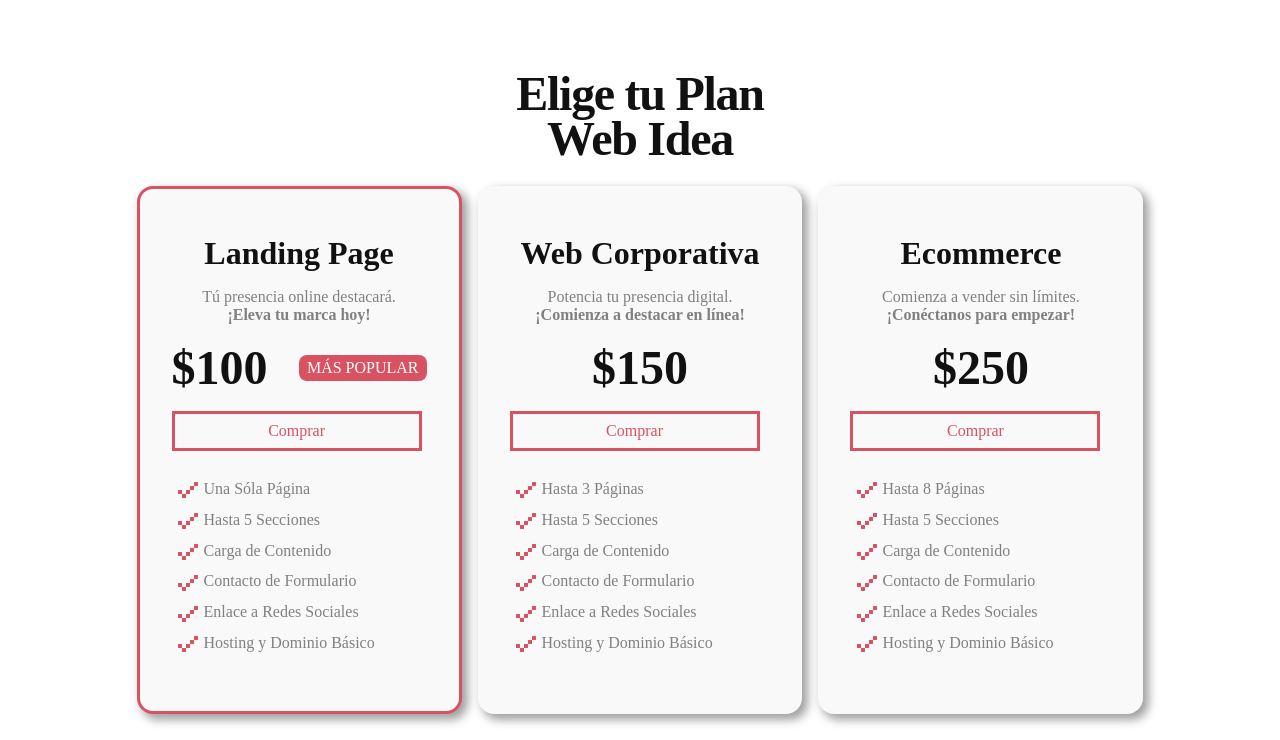
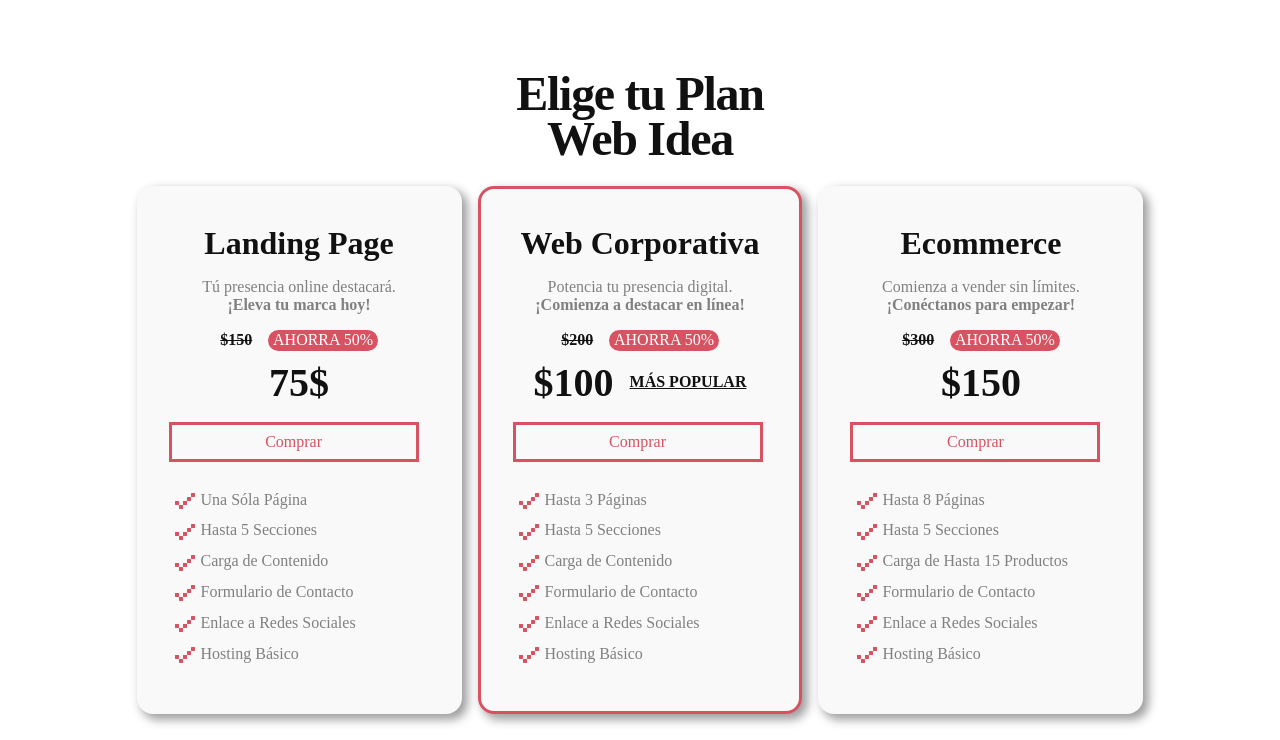
Before and after one commit to Yus05/borrador_agency, a plain HTML site: page index.html in a window 1280 px wide. Shown: the part 2441-3181 px from the top of the page. Drawn offline with Linux system fonts and the light colour scheme; a web font is replaced by a local one.

Commit message:
precios actualizados

```diff
--- a/index.html
+++ b/index.html
@@ -29,7 +29,7 @@
     <meta name="theme-color" content="#ffffff">
     <title>Diseño de páginas web en Caracas</title>
 </head>
-<body>
+<body id="inicio">
   <!-- OJO: Aqui se encuentra el div que contiene el menu de mobile, se ubico aqui porque al darle posicionamiento fijo, quiero que las coordenadas iniciales sean 0,0, no quiero colocarlo encima dentro del header porque queda debajo del menu para desktop, y el menu desktop debe ser obligao hijo del body para que pueda ser stiky.-->
   <div class="menu-mobile">
     <div class="menu__canvas"></div>
@@ -37,7 +37,7 @@
     <label class="off-canvas-burger"></label>
     <nav class="off-canvas-menu">
         <div class="off-canvas-menu-container">
-            <a href="#" class="off-canvas-link">Inicio</a>
+            <a href="#inicio" class="off-canvas-link">Inicio</a>
             <a href="#servicios" class="off-canvas-link">Servicios</a>
             <a href="#proyectos" class="off-canvas-link">Proyectos</a>
             <a href="#planes" class="off-canvas-link">Planes</a>
@@ -47,14 +47,14 @@
     </nav>
   </div>
     <!-- Este div contiene el menu, esta en por fuera del div header porque necesito que sea hijo directo del body para aplciar position sticky con respecto a toda la web -->
-    <div class="header__top">
-        <a href="#">
+    <div class="header__top" id="inicio">
+        <a href="#inicio">
             <div class="header__top-logo">
             </div>
         </a>
         <div class="menu-desktop">
             <ul>
-                <li><a href="#" class="ancla-inicio">Inicio</a></li>
+                <li><a href="#inicio" class="ancla-inicio">Inicio</a></li>
                 <li><a href="#servicios">Servicios</a></li>
                 <li><a href="#proyectos">Proyectos</a></li>
                 <li><a href="#planes">Planes</a></li>
@@ -65,8 +65,8 @@
     </div>
 
 <!-- Aqui empezamos con la seccion del header a partir de la hero-image. -->
-    <header class="header">
-        <a href="https://wa.link/vbsr5t">
+    <header class="header" >
+            <a href="https://wa.link/vbsr5t" target="_blank">
           <div class="whatsapp__icon"></div>
         </a>
         <div class="header__bottom">
@@ -139,9 +139,8 @@
             </div>
         </div>
 
-        <!-- ***  -->
+        <!-- Portfolio  -->
         <div class="portfolio" id="proyectos">
-
             <div class="portfolio__title">
                 <h2>PORTAFOLIO:</h2>
             </div>
@@ -162,64 +161,85 @@
             </div>
         </div>
 
-        <!-- ***  -->
-        <!-- <p>Hacemos sitios web impactantes y personalizados. Diseñamos experiencias digitales modernas y responsivas para destacar tu compañía, negocio, marca, servicio o producto.</p> -->
-        <!-- ***  -->
-
-
-
+        <!-- Planes -->
         <section class="planes" id="planes">
             <div class="planes__title">
                 <h2>Elige tu Plan Web Idea</h2>
             </div>
-
+            <!-- Contenedor de las 3 cards -->
             <div class="planes__cards">
-                <div class="card card__best-seller">
+                <!-- card 1 -->
+                <div class="card">
                     <h3 class="planes__cards-title">Landing Page</h3>
-                    <p> Tú presencia online destacará.<br> <strong>¡Eleva tu marca hoy!</strong></p>
-                    <div class="card__popular">
-                        <h3 class="card__prices-title">$100</h3>
-                        <p>MÁS POPULAR</p>
+                    <p class="planes__cards-text"> Tú presencia online destacará.<br> <strong>¡Eleva tu marca hoy!</strong></p>
+                    <div class="planes__prices">
+                      <div class="planes__prices-promo">
+                        <h3>$150</h3>
+                        <p class="planes__prices-promo-text">AHORRA 50%</p>
+                      </div>
+                      <!-- En el siguiente div mantengo los mismo estilos de la card popular para en caso de algun cambio, solo agrego el p de "mas popular" y la clase respectiva a la card y listo -->
+                      <div class="planes__prices-popular">
+                        <h3>75$</h3>
+                      </div>
                     </div>
                     <a href="https://wa.link/vbsr5t" target="_blank">Comprar</a>
                     <ul class="card__list">
                         <li class="card__list-items">Una Sóla Página</li>
                         <li class="card__list-items">Hasta 5 Secciones</li>
                         <li class="card__list-items">Carga de Contenido</li>
-                        <li class="card__list-items">Contacto de Formulario</li>
+                        <li class="card__list-items">Formulario de Contacto</li>
                         <li class="card__list-items">Enlace a Redes Sociales</li>
-                        <li class="card__list-items">Hosting y Dominio Básico</li>
+                        <li class="card__list-items">Hosting Básico</li>
                     </ul>
                 </div>
 
-                <div class="card">
+                <!-- card 2 -->
+                <div class="card card__best-seller">
                     <h3 class="planes__cards-title">Web Corporativa</h3>
-                    <p>Potencia tu presencia digital. <br><strong>¡Comienza a destacar en línea!</strong></p>
-                    <h3 class="card__prices-title">$150</h3>
+                    <p class="planes__cards-text">Potencia tu presencia digital. <br><strong>¡Comienza a destacar en línea!</strong></p>
+                    <div class="planes__prices">
+                      <div class="planes__prices-promo">
+                        <h3>$200</h3>
+                        <p class="planes__prices-promo-text">AHORRA 50%</p>
+                      </div>
+                      <div class="planes__prices-popular">
+                        <h3>$100</h3>
+                        <p>MÁS POPULAR</p>
+                      </div>
+                    </div>
                     <a href="https://wa.link/vbsr5t" target="_blank">Comprar</a>
                     <ul class="card__list">
                         <li class="card__list-items">Hasta 3 Páginas</li>
                         <li class="card__list-items">Hasta 5 Secciones</li>
                         <li class="card__list-items">Carga de Contenido</li>
-                        <li class="card__list-items">Contacto de Formulario</li>
+                        <li class="card__list-items">Formulario de Contacto</li>
                         <li class="card__list-items">Enlace a Redes Sociales</li>
-                        <li class="card__list-items">Hosting y Dominio Básico</li>
+                        <li class="card__list-items">Hosting Básico</li>
                     </ul>
                 </div>
 
+                <!-- card 3 -->
                 <div class="card">
                     <h3 class="planes__cards-title">Ecommerce</h3>
-                    <p>Comienza a vender sin límites. <br><strong>¡Conéctanos para empezar!</strong></p>
-                    <h3 class="card__prices-title">$250</h3>
-
+                    <p class="planes__cards-text">Comienza a vender sin límites. <br><strong>¡Conéctanos para empezar!</strong></p>
+                    <div class="planes__prices">
+                      <div class="planes__prices-promo">
+                        <h3 class="card__prices-title">$300</h3>
+                        <p class="planes__prices-promo-text">AHORRA 50%</p>
+                      </div>
+                      <!-- En el siguiente div mantengo los mismo estilos de la card popular para en caso de algun cambio, solo agrego el p de "mas popular" y la clase respectiva a la card y listo -->
+                      <div class="planes__prices-popular">
+                        <h3>$150</h3>
+                      </div>
+                    </div>
                     <a href="https://wa.link/vbsr5t" target="_blank">Comprar</a>
                     <ul class="card__list">
                         <li class="card__list-items">Hasta 8 Páginas</li>
                         <li class="card__list-items">Hasta 5 Secciones</li>
-                        <li class="card__list-items">Carga de Contenido</li>
-                        <li class="card__list-items">Contacto de Formulario</li>
+                        <li class="card__list-items">Carga de Hasta 15 Productos</li>
+                        <li class="card__list-items">Formulario de Contacto</li>
                         <li class="card__list-items">Enlace a Redes Sociales</li>
-                        <li class="card__list-items">Hosting y Dominio Básico</li>
+                        <li class="card__list-items">Hosting Básico</li>
                     </ul>
                 </div>
             </div>
--- a/styles/styles.css
+++ b/styles/styles.css
@@ -144,7 +144,7 @@ a{
     align-items: center;
     text-align: center;
     transition: transform 500ms ease-in-out;
-    transform: translate(0, -100%);
+    transform: translate(0, -150%);
 }
 /* Estilos al contenedor */
 .off-canvas-menu-container{
@@ -365,8 +365,7 @@ a{
   background-position: center;
   background-repeat: no-repeat;
   background-size: contain;
-  border-radius: 1.5rem;
-  box-shadow: .3rem .3rem .6rem .06rem var(--color-shadow);
+  box-shadow: .3rem .3rem .9rem .06rem var(--color-shadow);
 }
 .portfolio__webs-furniture{
   background-image: url(/assets/images/webs__portfolio/furniture__web.webp);
@@ -378,7 +377,7 @@ a{
   background-image: url(/assets/images/webs__portfolio/minimalist__web.webp);
 }
 .portfolio__webs-appblue{
-  background-image: url(/assets/images/webs__portfolio/factory-app__web.webp);
+  background-image: url(/assets/images/webs__portfolio/factory__web.webp);
 }
 /*
 **************
@@ -429,10 +428,47 @@ a{
 .planes__cards-title{
   font-size: 2rem;
 }
+.planes__prices{
+  display: flex;
+  flex-direction: column;
+  gap: .5rem;
+  justify-content: center;
+  align-items: center;
+}
+.planes__prices-promo,
+.planes__prices-popular{
+  display: flex;
+  flex-direction: row;
+  justify-content: center;
+  align-items: center;
+  gap: 1rem;
+}
+.planes__prices-promo h3{
+  font-size: 1rem;
+  text-decoration: line-through;
+}
+.planes__prices-promo-text{
+  background-color: #D85262;
+  color: #FFF;
+  border-radius: 1.5rem;
+  padding: .1rem .3rem;
+}
+.planes__prices-popular h3{
+  font-size: 2.5rem;
+}
+.planes__prices-popular p{
+  font-weight: bold;
+  text-decoration: underline;
+}
+
+
+
 .card__prices-title{
   font-size: 3rem;
+  font-size: 2rem;
+  text-decoration:line-through;
 }
-.card p{
+.planes__cards-text{
     color: var(--color-gray);
 }
 .card a{
@@ -474,16 +510,17 @@ a{
     display: flex;
     flex-direction: row;
     align-items: center;
-    justify-content: space-between;
+    justify-content: center;
+    gap: .5rem;
 }
 /* Estilos al texto "mas popular" */
 .card__popular p{
-    background-color: var(--color-rose);
+    background-color: rgba(128, 128, 128, 0.521);
     color: var(--color-white-pure);
     padding: .5ch 1ch;
     border-radius: .5rem;
 }
-/* Estilos particulares a la mas a destacar */
+/* Estilos particulares al plan mas popular en ventas */
 .card__best-seller{
     border: medium solid var(--color-rose);
 }
@@ -904,6 +941,13 @@ hr{
 /* ****************************************************************************1024px-64em****************************************************************** */
 /* Media Query SOLO para animaciones (desktops, 1024-64em and up) */
 @media screen and  (min-width:64em){
+    /* Animacion del icono whatsapp */
+    .whatsapp__icon{
+      transition: transform .5s ease;
+    }
+    .whatsapp__icon:hover{
+      transform: scale(1.15);
+    }
     /* animacion del menu de inicio */
     .menu-desktop a{
         position: relative;
@@ -970,6 +1014,13 @@ hr{
     }
     .services article:hover{
         transform: scale(1.05);
+    }
+    /* Animaciones del porftolio */
+    .portfolio__webs-container a{
+      transition: transform .5s ease;
+    }
+    .portfolio__webs-container a:hover{
+      transform: scale(1.05);
     }
     /* Animacion de las cards */
     .card{
```
Also changed, not shown: assets/images/webs__portfolio/factory-app__web.webp (deleted), assets/images/webs__portfolio/factory__web.webp (added).
